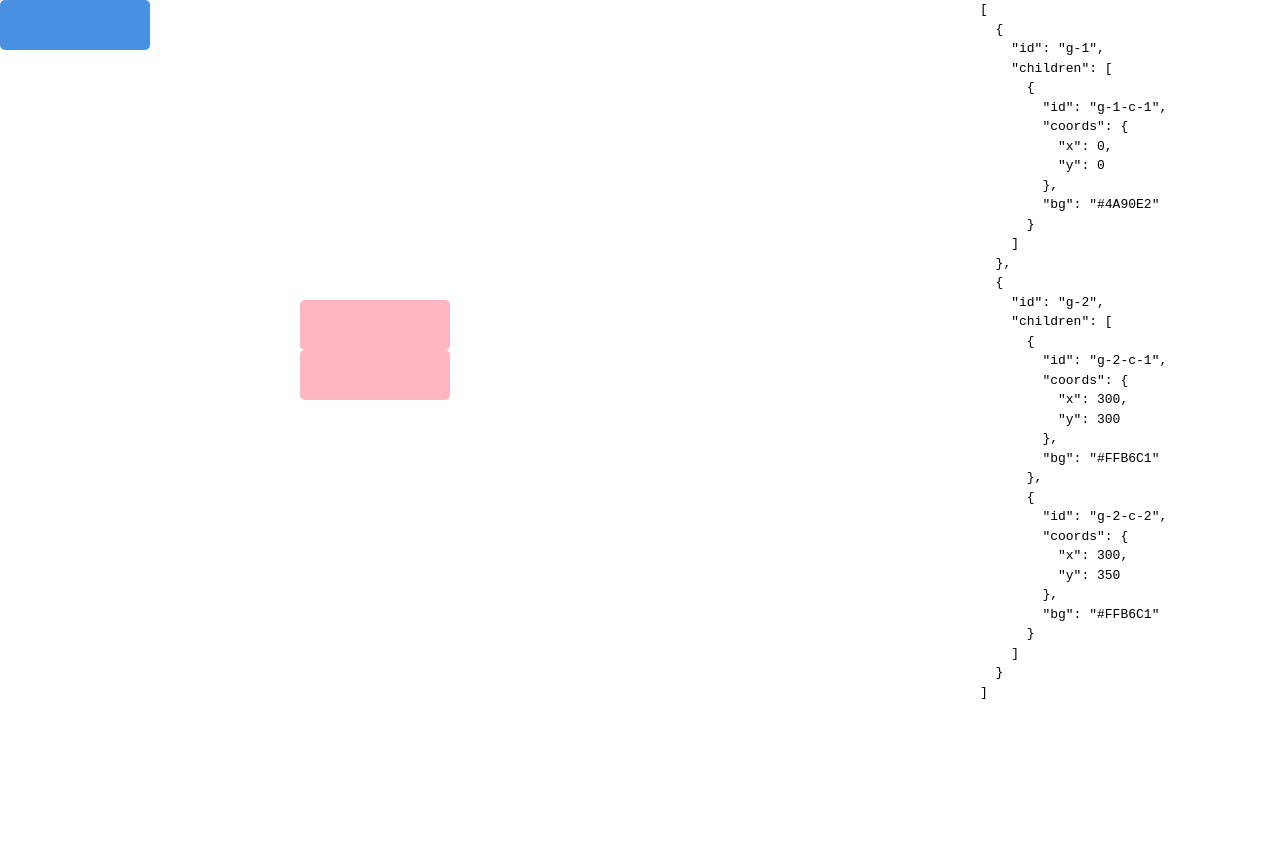
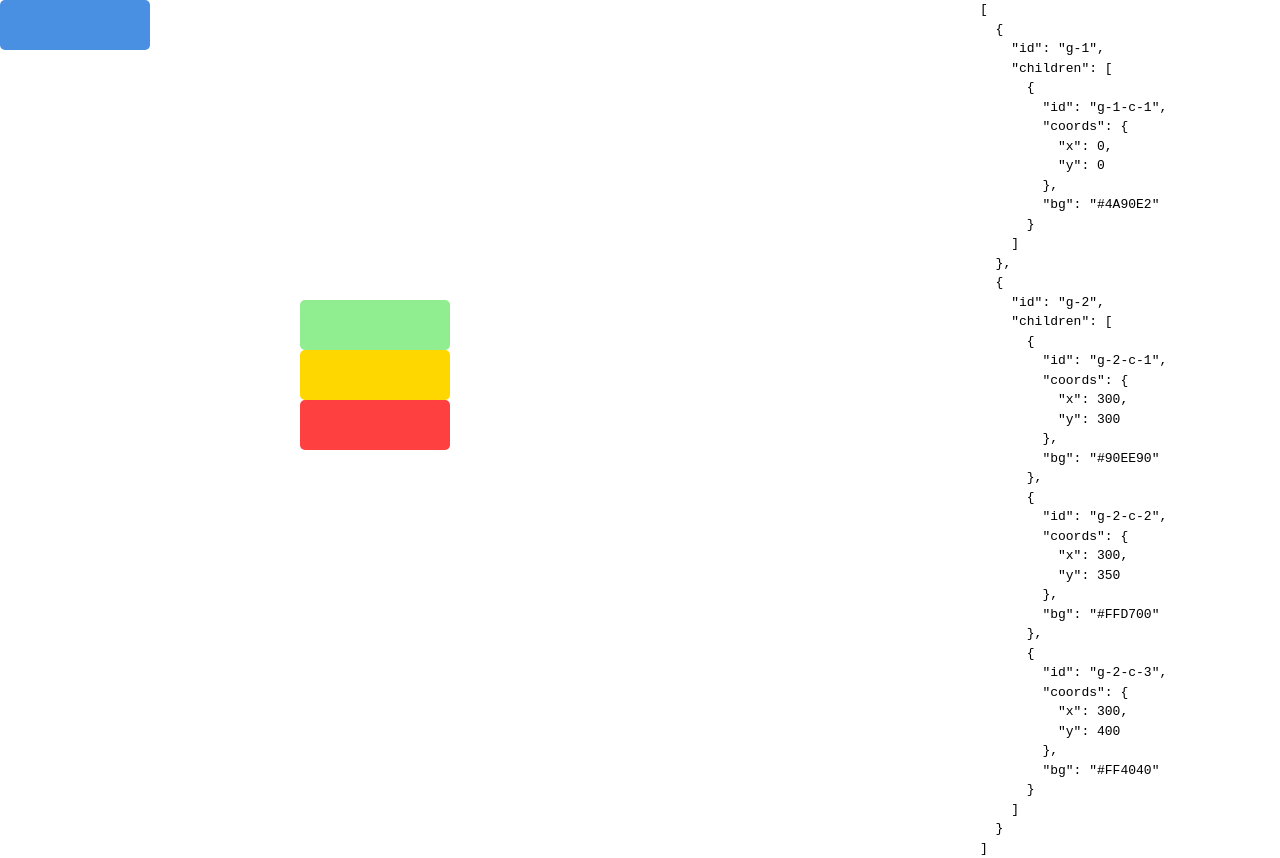
Before and after one commit to ssdrum/drag-boxes-sandbox, a React (Vite) app: page / in a window 1280 px wide. Before the commit the page ends 800 px from the top, so only its background shows below. Built offline with nearby package versions, Linux system fonts and the light colour scheme.

Commit message:
Change boxes colors

```diff
--- a/src/App.tsx
+++ b/src/App.tsx
@@ -20,12 +20,17 @@ const initialGroups: GroupType[] = [
       {
         id: "g-2-c-1",
         coords: { x: 300, y: 300 },
-        bg: "#FFB6C1",
+        bg: "#90EE90",
       },
       {
         id: "g-2-c-2",
         coords: { x: 300, y: 350 },
-        bg: "#FFB6C1",
+        bg: "#FFD700",
+      },
+      {
+        id: "g-2-c-3",
+        coords: { x: 300, y: 400 },
+        bg: "#FF4040",
       },
     ],
   },
```
